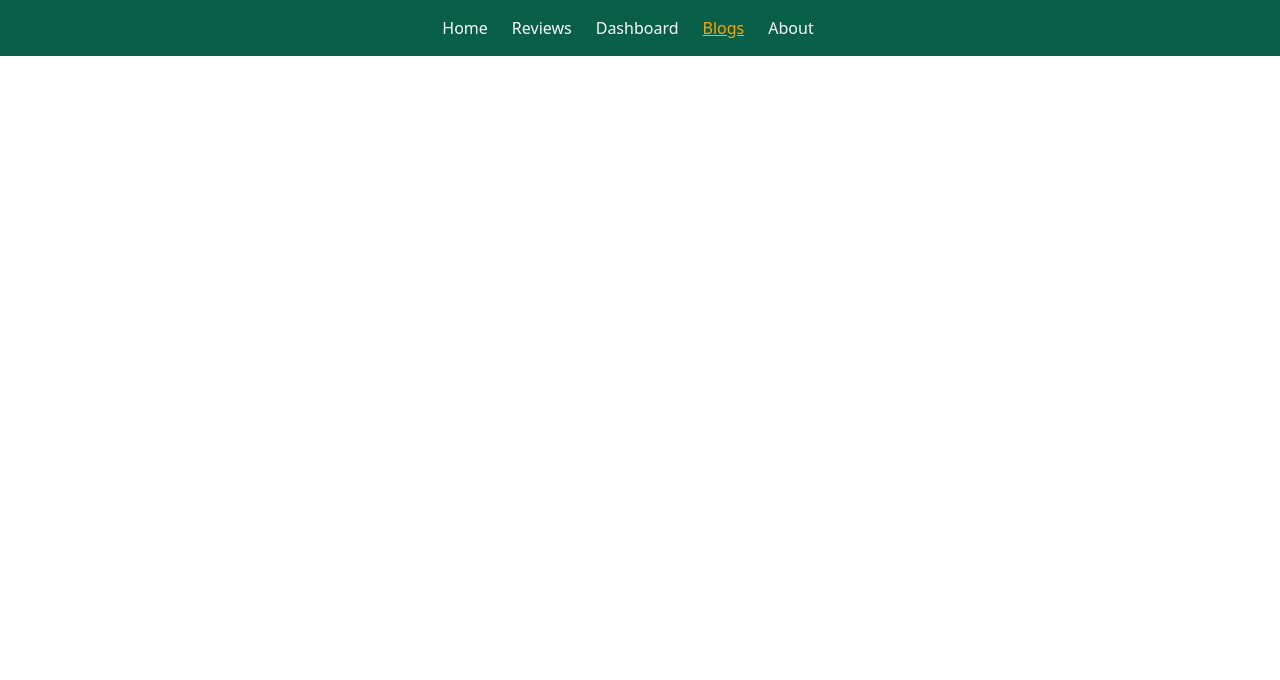
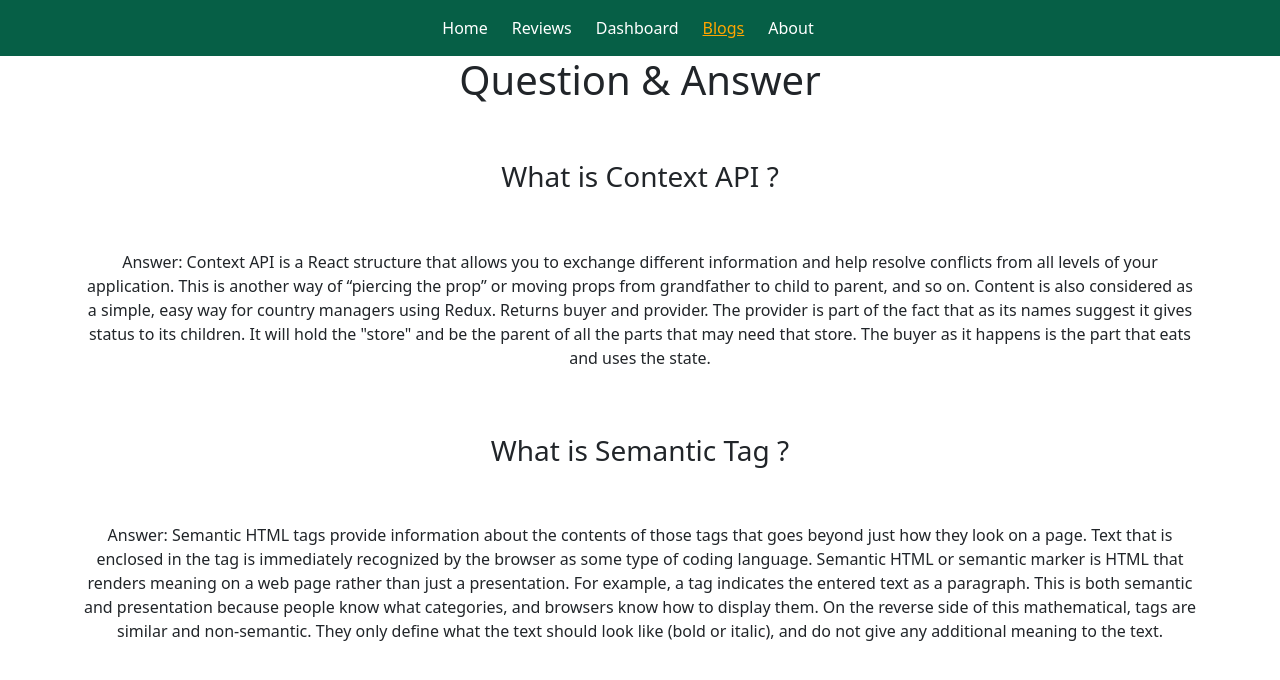
Before and after one commit to Md-Nihal/product-analysis-website, a React (Create React App) app: page /blogs in a window 1280 px wide. Shown: the top 680 px of the page. Built offline with nearby package versions, Linux system fonts and the light colour scheme.

Commit message:
Blogs Q & A uploaded

```diff
--- a/src/components/Blogs/Blogs.js
+++ b/src/components/Blogs/Blogs.js
@@ -3,7 +3,12 @@ import React from 'react';
 const Blogs = () => {
     return (
         <div>
-
+            <h1>Question & Answer</h1>
+            <h3 className='p-5'>What is Context API ?</h3>
+            <p className='container'>Answer: Context API is a React structure that allows you to exchange different information and help resolve conflicts from all levels of your application. This is another way of “piercing the prop” or moving props from grandfather to child to parent, and so on. Content is also considered as a simple, easy way for country managers using Redux. Returns buyer and provider. The provider is part of the fact that as its names suggest it gives status to its children. It will hold the "store" and be the parent of all the parts that may need that store. The buyer as it happens is the part that eats and uses the state.</p>
+            <h3 className='p-5'>What is Semantic Tag ?</h3>
+            <p className='container'>Answer: Semantic HTML tags provide information about the contents of those tags that goes beyond just how they look on a page. Text that is enclosed in the tag is immediately recognized by the browser as some type of coding language. Semantic HTML or semantic marker is HTML that renders meaning on a web page rather than just a presentation. For example, a tag indicates the entered text as a paragraph. This is both semantic and presentation because people know what categories, and browsers know how to display them. On the reverse side of this mathematical, tags are similar and non-semantic. They only define what the text should look like (bold or italic), and do not give any additional meaning to the text.
+            </p>
         </div>
     );
 };
--- a/src/components/Home/Home.js
+++ b/src/components/Home/Home.js
@@ -4,11 +4,11 @@ const Home = () => {
     return (
         <div className='d-flex mt-5'>
 
-
             <div className='col-lg-7 p-5'>
                 <h1 className='text-4xl'>Be The <span className='font-bold text-5xl font-serif text-emerald-600'>KING</span></h1>
                 <h1 className='text-4xl'>Feel The <span className='font-bold text-5xl font-serif text-emerald-600'>SOUND</span></h1>
                 <p>Are you looking for the best headphones in Bangladesh? Headphones are one of the most common hearing tools which require no further introduction. There are a variety of models currently available in the market to suit various uses. Furthermore, recent models have an excellent sound quality, yet comfort and design should consider when purchasing.To assist you in making your decision, we've put up a guide of the top products that shows you how to use and enjoy these audio devices.</p>
+                <button className='bg-emerald-800 font-bold text-white py-2 px-3 rounded-md	'> See Products</button>
             </div >
             <div className='w-2/6 h-2/6 col-lg-5'>
                 <img src={Image} alt="" />
--- /dev/null
+++ b/src/components/hooks/ViewReview.js
@@ -0,0 +1,12 @@
+import { useEffect, useState } from "react"
+
+const useReview = () =>{
+    const [review, setReview] = useState([])
+    useEffect(()=>{
+        fetch('')
+        .then(res=>res.json())
+        .then(data=>setReview())
+    },[])
+    return [review, setReview]
+}
+export default useReview;
```
Lines whose indentation alone changed are shown as unchanged.
